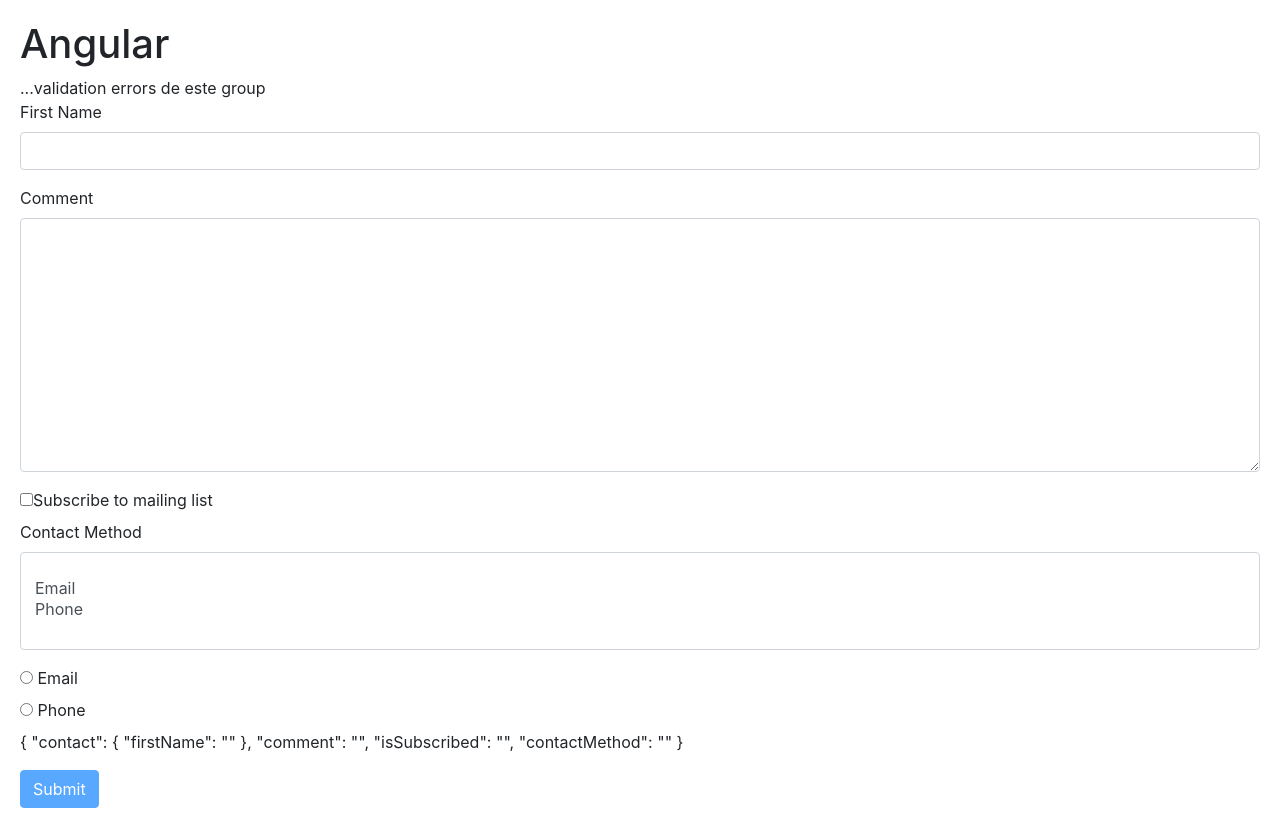
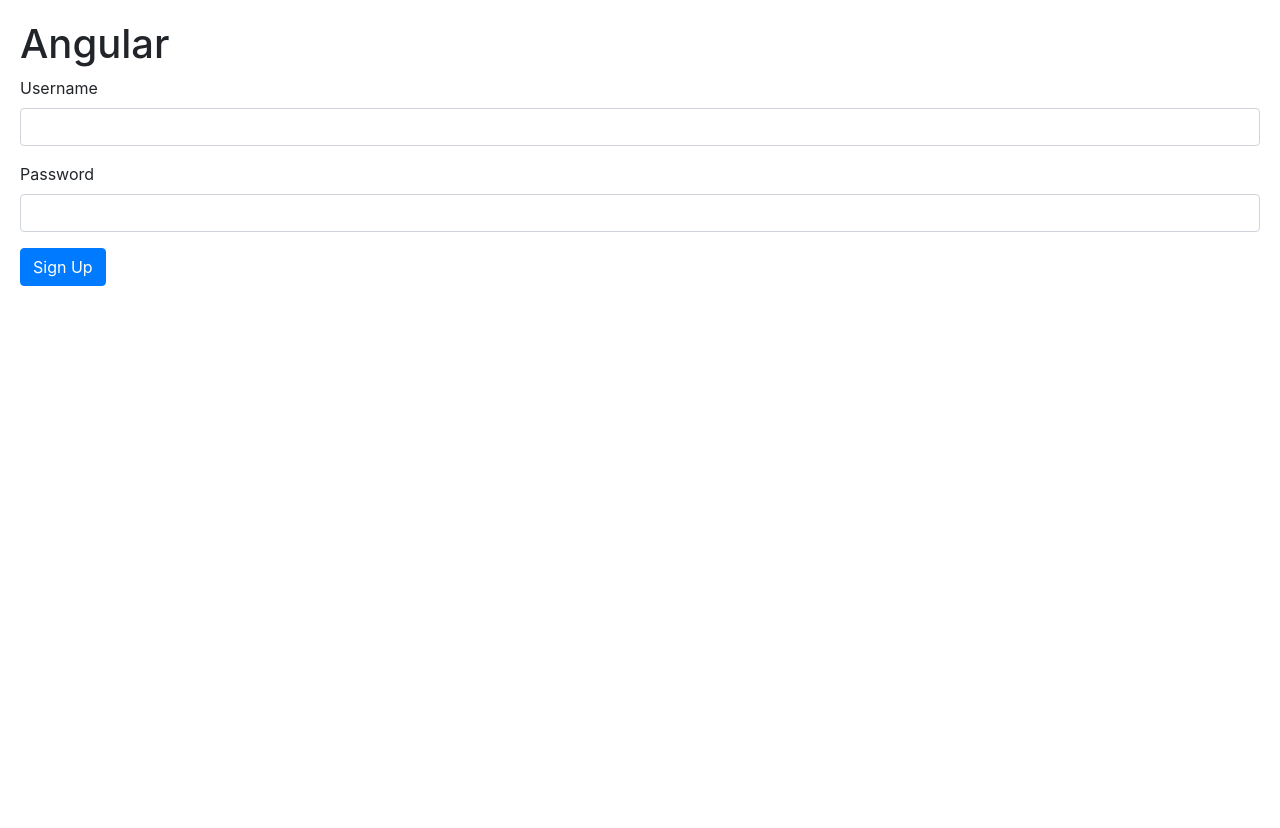
Before and after one commit to TurinTur/Angular, an Angular app: page / in a window 1280 px wide. After the commit the page ends 800 px from the top, so only its background shows below. Built offline with nearby package versions, Linux system fonts and the light colour scheme.

Commit message:
095 Custom validation

```diff
--- a/src/app/app.component.html
+++ b/src/app/app.component.html
@@ -3,5 +3,6 @@
 <!-- <courses></courses>-->
 <!-- <app-favorite [is-favorite]="post.isFavorite" (change)="onFavoriteChanged($event)"></app-favorite>   -->       <!-- is-favorite es input, change es output -->
 
-<!--<app-directive></app-directive>-->
-<contact-form></contact-form>
+<!--<app-directive></app-directive>
+<contact-form></contact-form>-->
+<signup-form></signup-form>
--- /dev/null
+++ b/src/app/signup-form/signup-form.component.html
@@ -0,0 +1,22 @@
+<form [formGroup]='formSignup'>
+  <div class="form-group">
+    <label for="">Username</label>
+    <input formControlName="username"
+           type="text"
+           id="username"
+           class="form-control">
+      <div *ngIf="username.touched && username.invalid" class="alert alert-danger">
+        <div *ngIf="username.errors.required">Username is required</div>
+        <div *ngIf="username.errors.minlength">Username should be minimum {{username.errors.minlength.requiredLength}}</div>
+      </div>
+  </div>
+  <div class="form-group">
+      <label for="">Password</label>
+      <input  formControlName="password"
+              type="text"
+              id="password"
+              class="form-control">
+
+  </div>
+  <button class="btn btn-primary" type="submit">Sign Up</button>
+</form>
--- /dev/null
+++ b/src/app/signup-form/signup-form.component.ts
@@ -0,0 +1,24 @@
+import { Component } from '@angular/core';
+import { FormControl, FormGroup, Validators } from '@angular/forms';
+
+@Component({
+  selector: 'signup-form',
+  templateUrl: './signup-form.component.html',
+  styleUrls: ['./signup-form.component.css']
+})
+export class SignupFormComponent {
+
+  formSignup = new FormGroup({          //vamos a crear por código una estructura de formulario mediante formGroup y formControl, en vez de usar ngModel.
+    username: new FormControl('',[
+      Validators.required,
+      Validators.minLength(4)
+    ]),  //JS hint: si el nombre tuviese algun caracter raro, como user-name, habría que poenrlo entre literales: 'user-name'
+    password: new FormControl('', Validators.required)
+  })
+
+  get username(){
+    return this.formSignup.get('username');   //propiedad creada para simplicar el codigo de la validación en el template
+  }
+
+
+}
```
Also changed, not shown: src/app/app.module.ts (+7 -3 lines), src/app/signup-form/signup-form.component.css (added), 1 other file (tests, documents, lock files or other folders).
